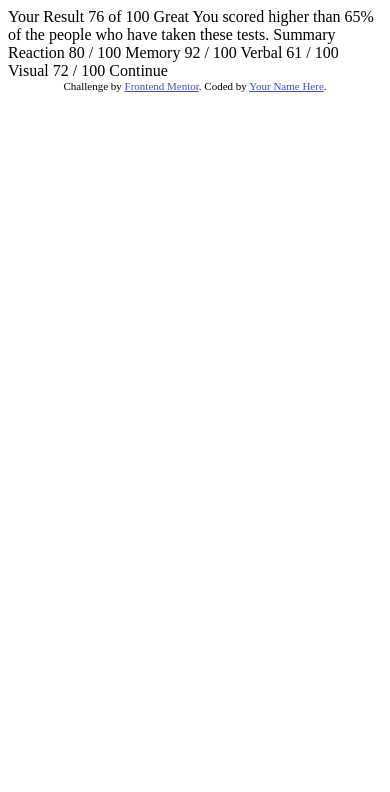
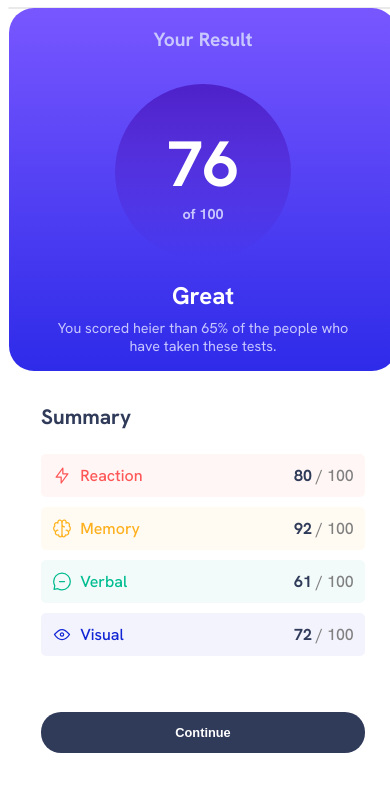
Before and after one commit to ElyasKing/Challenge_3_Results_Summary, a plain HTML site: page index.html in a window 390 px wide. Drawn offline with Linux system fonts and the light colour scheme.

Commit message:
Missing responsive view

```diff
--- /dev/null
+++ b/css/style.css
@@ -0,0 +1,203 @@
+@import url('https://fonts.googleapis.com/css2?family=Hanken+Grotesk:wght@300;400;500;600;700&display=swap');
+
+:root {
+    --bleuCiel: hsl(252, 100%, 67%);
+    --bleuFonce: hsl(241, 81%, 54%);
+    --grisLeger: hsl(241, 100%, 89%);
+    --violetBleu: hsla(256, 72%, 46%, 1);
+    --violetBleuLeger: hsla(241, 72%, 46%, 0);
+    --bleuCobalt: hsl(234, 85%, 45%);
+    --bleuNuit: hsl(224, 30%, 27%);
+}
+
+body {
+    overflow: hidden;
+    font-family: 'Hanken Grotesk', sans-serif;
+}
+
+h3 {
+    color: var(--grisLeger);
+    font-size: 1.2rem;
+}
+
+h2, h1 {
+    color: white;
+    margin-bottom: .5rem;
+}
+
+h1 {
+    font-size: 4rem;
+    margin: 0;
+}
+
+p {
+    font-size: .9rem;
+    color: var(--grisLeger);
+    margin: 0;
+}
+
+#comment-section {
+    margin-bottom: 1rem;
+    padding-inline: 3rem;
+}
+
+#on100 {
+    font-weight: 800;
+}
+
+.container {
+    display: flex;
+    width: 100vw;
+    height: 100vh;
+    justify-content: center;
+    align-items: center;
+}
+@media screen and (max-width: 400px) {
+    .container {
+        width: 100vw;
+        height: 0;
+    }
+}
+.container-content {
+    display: grid;
+    grid-template-columns: 1fr 1fr;
+    width: 30vw;
+    height: 34vh;
+    border: 1px solid #e9e9e9;
+    border-radius: 25px;
+}
+@media screen and (max-width: 400px) {
+    .container-content {
+        width: 100%;
+        height: 0;
+        grid-template-columns: 1fr;
+
+    }
+}
+
+.container-content-result {
+    background: linear-gradient(var(--bleuCiel), var(--bleuFonce));
+    border-radius: 25px;
+    display: flex;
+    flex-direction: column;
+    justify-content: center;
+    text-align: center;
+    align-items: center;
+}
+
+.container-content-result-score {
+    display: flex;
+    flex-direction: column;
+    justify-content: center;
+    border-radius: 100%;
+    width: 11rem;
+    height: 11rem;
+    background: linear-gradient(var(--violetBleu), var(--violetBleuLeger));
+}
+
+.container-content-result-header {
+    display: flex;
+    flex-direction: column;
+    gap: .8rem;
+}
+
+.container-content-summary {
+    padding-inline: 2rem;
+    padding-block: 2rem;
+    background-color: white;
+    display: flex;
+    flex-direction: column;
+}
+
+#summary-title {
+    color: var(--bleuNuit);
+    font-weight: 700;
+    font-size: 1.3rem;
+}
+
+.container-content-summary-grid {
+    display: flex;
+    flex-direction: column;
+    justify-content: space-between;
+    align-content: center;
+    border-radius: 5px;
+    gap: .6rem;
+    padding-block: 1.5rem;
+}
+
+.container-content-summary-grid-title {
+    display: flex;
+    flex-direction: row;
+    gap: .5rem;
+    font-weight: 500;
+}
+
+.container-content-summary-grid-red {
+    display: flex;
+    background-color: #FFF6F5;
+    justify-content: space-between;
+    border-radius: 5px;
+    padding: .7rem;
+    color: hsl(0, 100%, 67%);
+}
+
+.container-content-summary-grid-yellow {
+    display: flex;
+    background-color: #FFFBF2;
+    justify-content: space-between;
+    border-radius: 5px;
+    padding: .7rem;
+    color: hsl(39, 100%, 56%);
+}
+
+.container-content-summary-grid-green {
+    display: flex;
+    background-color: #F2FBFA;
+    justify-content: space-between;
+    border-radius: 5px;
+    padding: .7rem;
+    color: hsl(166, 100%, 37%);
+}
+
+.container-content-summary-grid-blue {
+    display: flex;
+    background-color: #F3F3FD;
+    justify-content: space-between;
+    border-radius: 5px;
+    padding: .7rem;
+    margin-bottom: 2rem;
+    color: hsl(234, 85%, 45%);
+}
+
+.container-content-summary-btn {
+    display: flex;
+    color: white;
+    background-color: var(--bleuNuit);
+    text-align: center;
+    justify-content: center;
+    align-content: center;
+    align-items: center;
+    border-radius: 20px;
+    padding: 0.8rem;
+    font-size: .8rem;
+    font-weight: 700;
+    gap: 0.5rem;
+    width: 100%;
+    transition: background-color 5s;
+    cursor: pointer;
+    border: unset;
+}
+
+.container-content-summary-btn:hover {
+    background-color: var(--bleuFonce);
+}
+
+.summary-score {
+    font-weight: 800;
+    color: var(--bleuNuit);
+}
+
+.summary-score-on100 {
+    font-weight: 500;
+    color: grey;
+}
--- a/index.html
+++ b/index.html
@@ -5,43 +5,89 @@
   <meta name="viewport" content="width=device-width, initial-scale=1.0"> <!-- displays site properly based on user's device -->
 
   <link rel="icon" type="image/png" sizes="32x32" href="./assets/images/favicon-32x32.png">
-
+  <link rel="stylesheet" href="css/style.css">
   <title>Frontend Mentor | Results summary component</title>
 
-  <!-- Feel free to remove these styles or customise in your own stylesheet 👍 -->
-  <style>
-    .attribution { font-size: 11px; text-align: center; }
-    .attribution a { color: hsl(228, 45%, 44%); }
-  </style>
+
 </head>
 <body>
 
-  Your Result
-  76
-  of 100
+<div class="container">
 
-  Great
-  You scored higher than 65% of the people who have taken these tests.
+  <div class="container-content">
+    <div class="container-content-result">
+      <div class="container-content-result-header">
+        <h3>Your Result</h3>
+        <div class="container-content-result-score">
+          <h1>76</h1>
+          <p id="on100">of 100</p>
+        </div>
+      </div>
+      <div>
+        <h2>Great</h2>
+        <div id="comment-section">
+          <p>You scored heier than 65% of the people
+            who have taken these tests.</p>
+        </div>
+      </div>
 
-  Summary
+    </div>
+    <div class="container-content-summary">
+      <p id="summary-title">Summary</p>
+      <div class="container-content-summary-grid">
+        <div class="container-content-summary-grid-red">
+          <div class="container-content-summary-grid-title">
+            <img src="assets/images/icon-reaction.svg"/>
+            Reaction
+          </div>
+          <div class="container-content-summary-grid-score">
+            <span class="summary-score">80</span> <span class="summary-score-on100">/ 100</span>
+          </div>
+        </div>
 
-  Reaction
-  80 / 100
+        <div class="container-content-summary-grid-yellow">
+          <div class="container-content-summary-grid-title">
+            <img src="assets/images/icon-memory.svg"/>
+            Memory
+          </div>
+          <div class="container-content-summary-grid-score">
+            <span class="summary-score">92</span> <span class="summary-score-on100">/ 100</span>
+          </div>
+        </div>
 
-  Memory
-  92 / 100
+        <div class="container-content-summary-grid-green">
+          <div class="container-content-summary-grid-title">
+            <img src="assets/images/icon-verbal.svg"/>
+            Verbal
+          </div>
+          <div class="container-content-summary-grid-score">
+            <span class="summary-score">61</span> <span class="summary-score-on100">/ 100</span>
+          </div>
+        </div>
 
-  Verbal
-  61 / 100
+        <div class="container-content-summary-grid-blue">
+          <div class="container-content-summary-grid-title">
+            <img src="assets/images/icon-visual.svg"/>
+            Visual
+          </div>
+          <div class="container-content-summary-grid-score">
+            <span class="summary-score">72</span> <span class="summary-score-on100">/ 100</span>
+          </div>
+        </div>
 
-  Visual
-  72 / 100
+      </div>
+      <button class="container-content-summary-btn">Continue</button>
+    </div>
+  </div>
 
-  Continue
 
+</div>
+
+  <!--
   <div class="attribution">
     Challenge by <a href="https://www.frontendmentor.io?ref=challenge" target="_blank">Frontend Mentor</a>.
     Coded by <a href="#">Your Name Here</a>.
   </div>
+  -->
 </body>
 </html>
```
